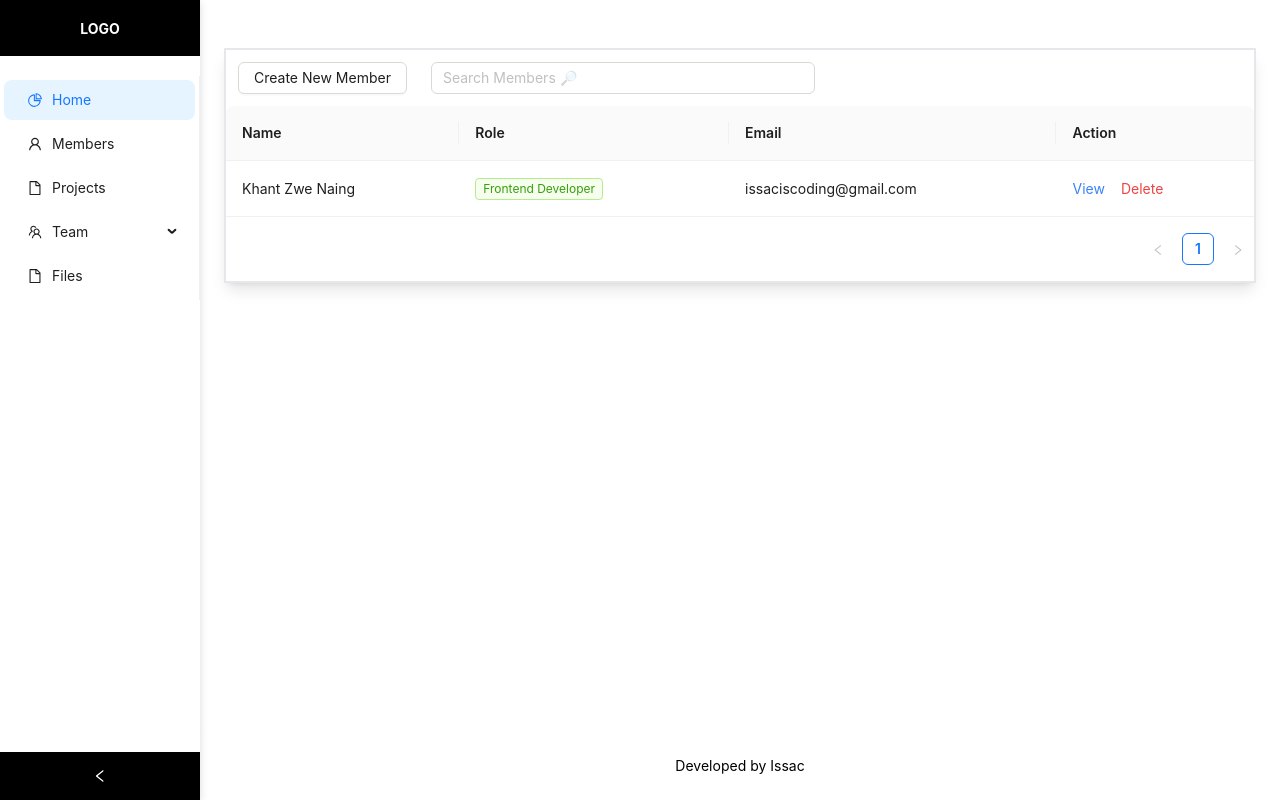
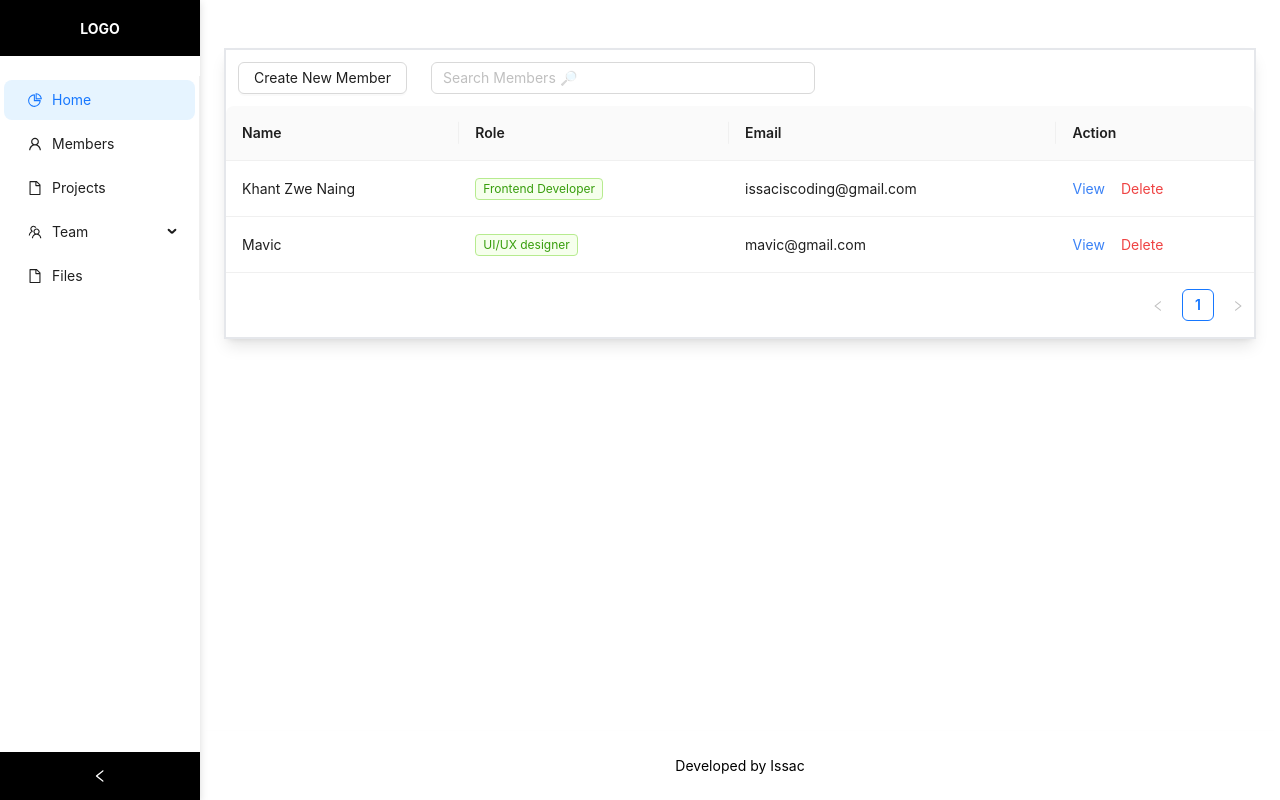
Before and after one commit to jadstrike/Task-Management-Live-UI-Demo, a Next.js app: page /members in a window 1280 px wide. Built offline with nearby package versions, Linux system fonts and the light colour scheme.

Commit message:
Update MemberList.tsx
Add: a new member(testing)

```diff
--- a/components/MemberList.tsx
+++ b/components/MemberList.tsx
@@ -46,6 +46,12 @@ const data = [
     role: "Frontend Developer",
     email: "issaciscoding@gmail.com",
   },
+  {
+     key: "2",
+    name: "Mavic",
+    role: "UI/UX designer",
+    email: "mavic@gmail.com",
+  }
 ];
 
 const MemberList = () => {
```
